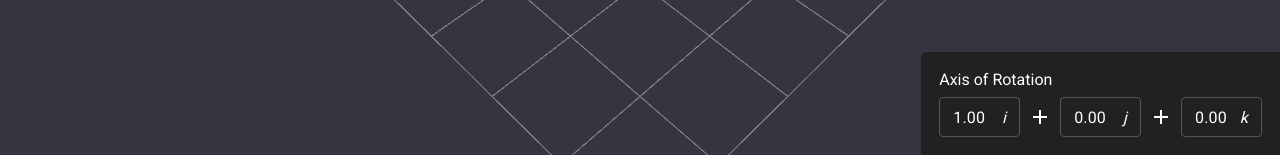
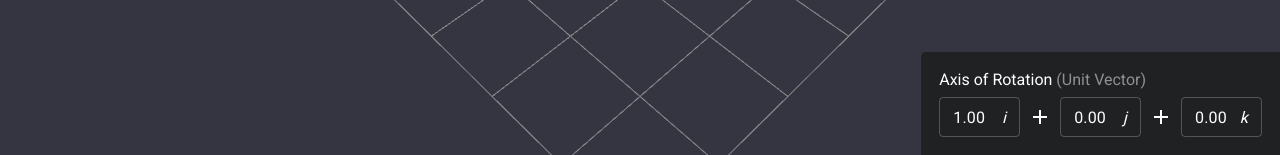
Before and after one commit to HKanwal/quaternions, a React (Vite) app: page / in a window 1280 px wide. Shown: the part 645-800 px from the top of the page. Built offline with nearby package versions, Linux system fonts and the light colour scheme; a web font is replaced by a local one.

Commit message:
Add sub label

```diff
--- a/src/components/Controls.tsx
+++ b/src/components/Controls.tsx
@@ -175,7 +175,9 @@ function Controls(props: ControlsProps) {
 
   return (
     <div className={Styles.container}>
-      <span className={Styles["field-label"]}>Axis of Rotation</span>
+      <span className={Styles["field-label"]}>
+        Axis of Rotation <span className={Styles["sub-label"]}>(Unit Vector)</span>
+      </span>
 
       <div className={Styles.axis}>
         <TextField
--- a/src/styles/Controls.module.css
+++ b/src/styles/Controls.module.css
@@ -17,3 +17,7 @@
 .field-label {
   margin-left: 8px;
 }
+
+.sub-label {
+  color: rgba(255, 255, 255, 0.5);
+}
```
